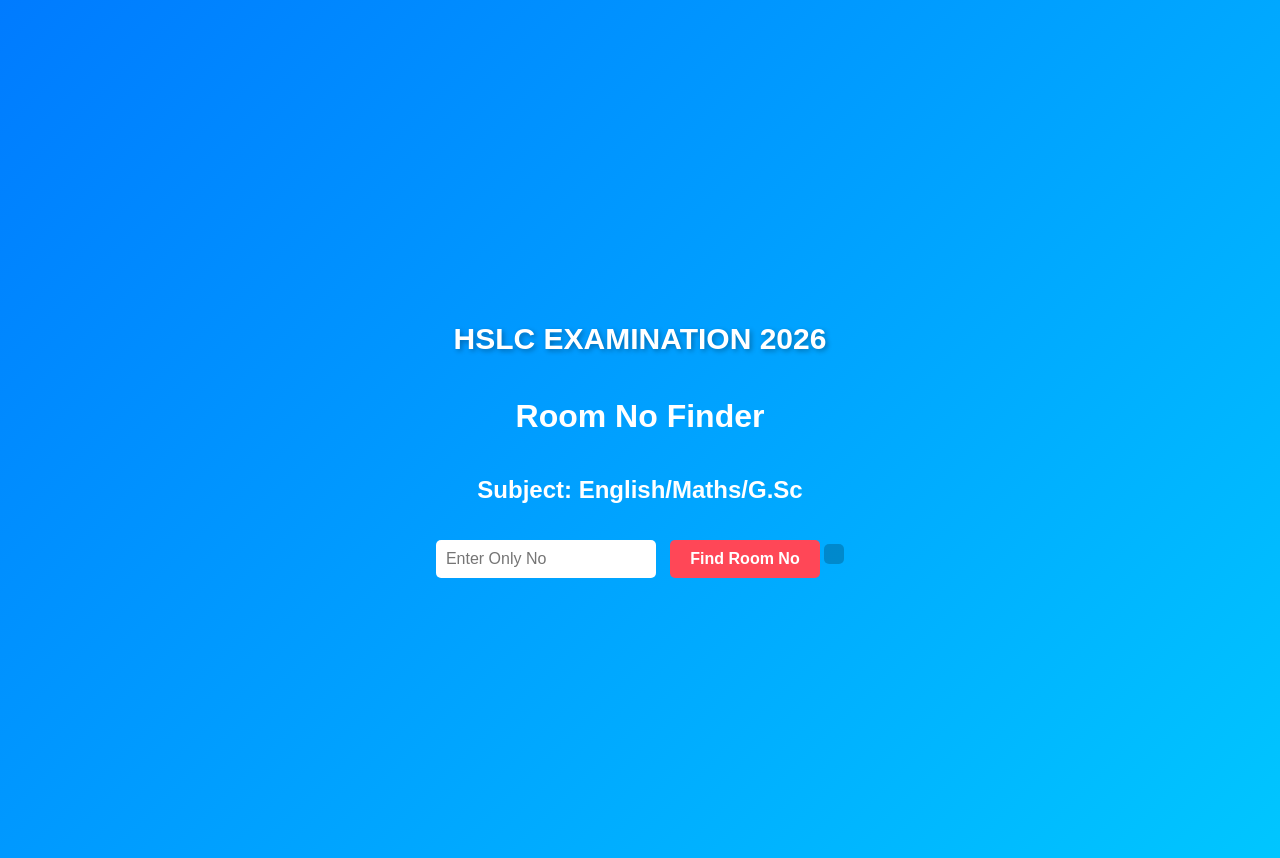
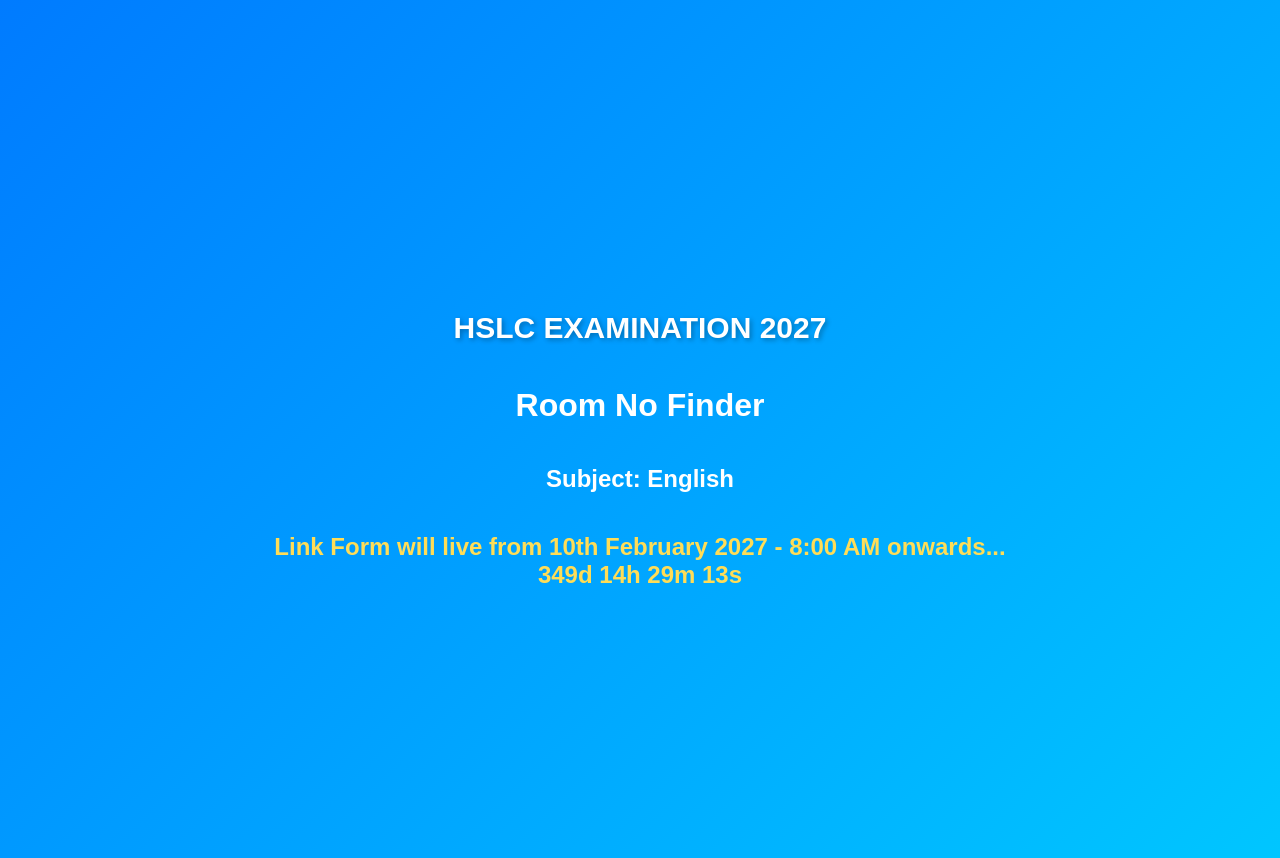
Before and after one commit to rolltoroom/checkroom, a plain HTML site: page index.html in a window 1280 px wide. Drawn offline with Linux system fonts and the light colour scheme.

Commit message:
Change exam year to 2027 and update countdown
Updated exam year and countdown date in the HTML file.

```diff
--- a/index.html
+++ b/index.html
@@ -60,13 +60,13 @@
 </head>
 <body>
 
-<div class="exam-header">HSLC EXAMINATION 2026</div>
+<div class="exam-header">HSLC EXAMINATION 2027</div>
 
 <h1>Room No Finder</h1>
-<h2>Subject: English/Maths/G.Sc </h2>
+<h2>Subject: English </h2>
 
 <div id="comingSoon" class="coming-soon">
-    Link Form will live from 10th February 2026 - 8:00 AM onwards...
+    Link Form will live from 10th February 2027 - 8:00 AM onwards...
     <br>
     <span id="countdown"></span>
 </div>
@@ -78,7 +78,7 @@
 </div>
 
 <script>
-const targetDate = new Date('February 10, 2026 08:00:00').getTime();
+const targetDate = new Date('February 10, 2027 08:00:00').getTime();
 
 function updateCountdown() {
     const now = new Date().getTime();
```
